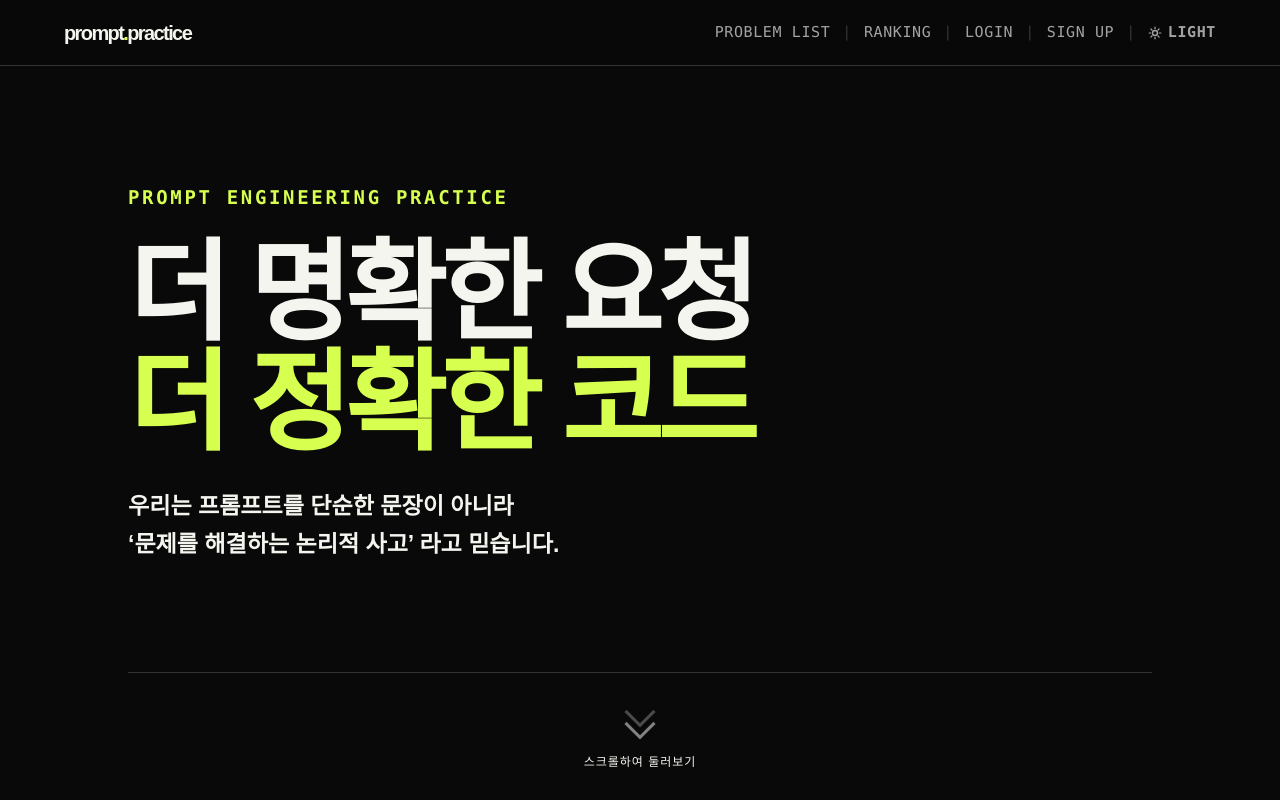
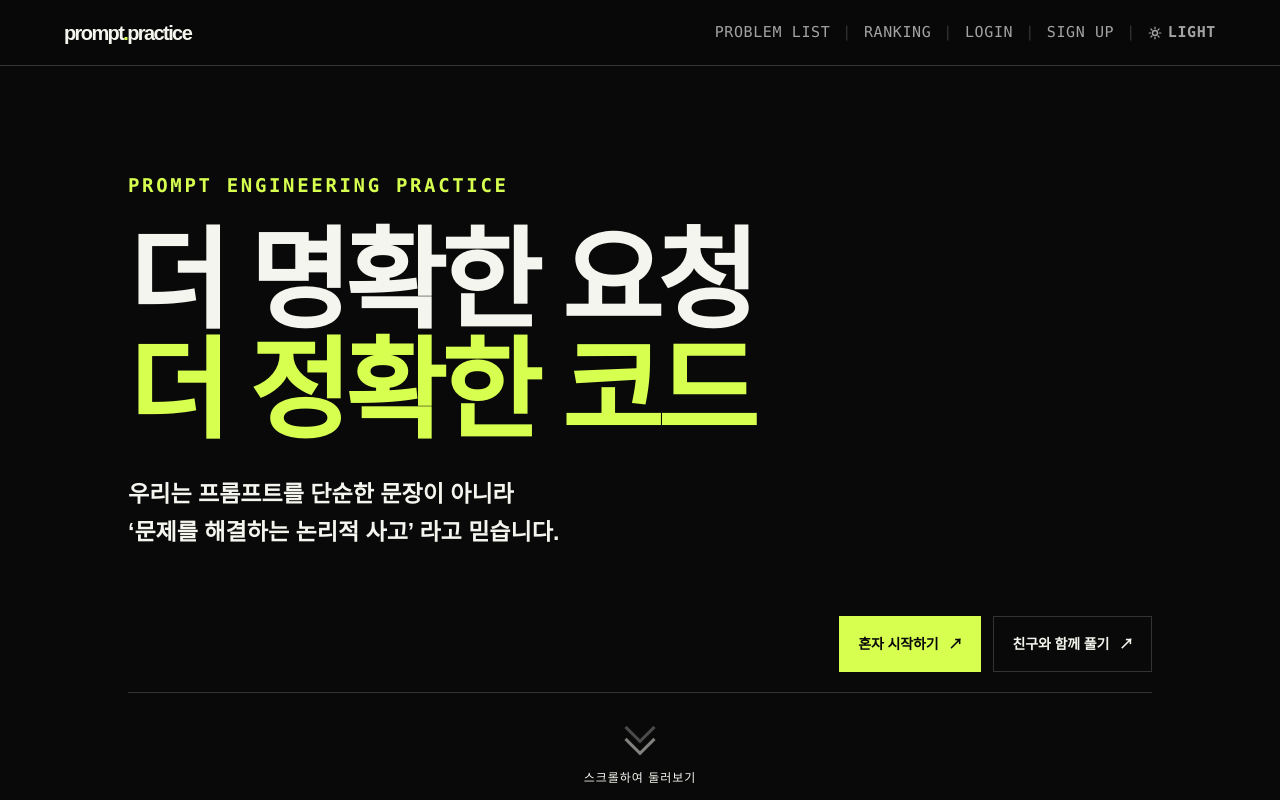
Before and after one commit to ddingorang/itsourprompt, a React (Vite) app in the folder frontend/: page / in a window 1280 px wide. Shown: the top 800 px of the page. Built offline with nearby package versions, Linux system fonts and the light colour scheme; no server answers.

Commit message:
landing: 첫 화면 시작 방식 선택 버튼 추가

```diff
--- a/frontend/src/index.css
+++ b/frontend/src/index.css
@@ -57,6 +57,12 @@ html { scroll-behavior: smooth; }
 .landing-page > header i { color: var(--acid); }
 .landing-display { text-wrap: balance; }
 .landing-hero { position: relative; }
+.landing-hero-actions a:first-child { border-color: var(--acid); background: var(--acid); color: #090909; }
+.landing-hero-actions a:first-child:hover,
+.landing-hero-actions a:first-child:focus-visible { background: transparent; color: var(--acid); }
+.landing-hero-actions a:last-child { border-color: var(--landing-border); color: var(--landing-text); }
+.landing-hero-actions a:last-child:hover,
+.landing-hero-actions a:last-child:focus-visible { border-color: var(--acid); background: var(--landing-bg); color: var(--acid); }
 .landing-scroll-cue { display: flex; flex-direction: column; align-items: center; gap: 24px; justify-self: center; color: var(--landing-text); font: 400 12px/1 Arial, 'Noto Sans KR', sans-serif; letter-spacing: .08em; white-space: nowrap; }
 .landing-scroll-arrows { display: flex; height: 31px; flex-direction: column; align-items: center; }
 .landing-scroll-arrows i { display: block; width: 22px; height: 22px; margin-bottom: -10px; transform: rotate(45deg); border-right: 3px solid #777; border-bottom: 3px solid #777; animation: landing-scroll-pulse 1.6s ease-in-out infinite; }
--- a/frontend/src/pages/HomePage.tsx
+++ b/frontend/src/pages/HomePage.tsx
@@ -116,12 +116,12 @@ export default function HomePage() {
       />
 
       <main className="flex-1 overflow-clip">
-        <section className="landing-hero mx-auto flex min-h-[calc(100svh-66px)] w-[80%] flex-col justify-between pt-[clamp(34px,5vw,64px)] pb-8 max-[1100px]:w-[90%] max-[760px]:w-[calc(100%_-_32px)]">
+        <section className="landing-hero mx-auto flex h-[calc(100svh-66px)] min-h-0 w-[80%] flex-col justify-between pt-[clamp(34px,5vw,64px)] pb-4 max-[1100px]:w-[90%] max-[760px]:h-[calc(100svh-81px)] max-[760px]:w-[calc(100%_-_32px)]">
           <div className="flex flex-1 flex-col justify-center">
             <div className="flex items-center gap-4 font-mono text-[19px] font-bold tracking-[0.14em] text-[var(--acid)]">
               <span>PROMPT ENGINEERING PRACTICE</span>
             </div>
-            <div className="pt-7 pb-14">
+            <div className="pt-7 pb-6">
               <h1 className="landing-display m-0 max-w-[1100px] text-[clamp(52px,9vw,110px)] leading-[1.0] font-black tracking-[-0.05em]">
                 더 명확한 요청
                 <br />
@@ -135,7 +135,32 @@ export default function HomePage() {
             </div>
           </div>
 
-          <div className="relative grid grid-cols-[minmax(0,1fr)_auto_minmax(0,1fr)] items-end gap-8 border-t border-[var(--landing-border)] pt-7 max-[680px]:grid-cols-1">
+          <div className="landing-hero-actions mb-5 ml-auto flex flex-wrap justify-end gap-3 max-[680px]:ml-0 max-[680px]:grid max-[680px]:grid-cols-1">
+            <Button className="group min-h-14 px-7" to="/problems">
+              <span>혼자 시작하기</span>
+              <span
+                className="transition-transform duration-200 group-hover:translate-x-0.5 group-hover:-translate-y-0.5 group-focus-visible:translate-x-0.5 group-focus-visible:-translate-y-0.5"
+                aria-hidden="true"
+              >
+                ↗
+              </span>
+            </Button>
+            <Button
+              className="group min-h-14 px-7"
+              to="/problems?mode=together"
+              variant="secondary"
+            >
+              <span>친구와 함께 풀기</span>
+              <span
+                className="transition-transform duration-200 group-hover:translate-x-0.5 group-hover:-translate-y-0.5 group-focus-visible:translate-x-0.5 group-focus-visible:-translate-y-0.5"
+                aria-hidden="true"
+              >
+                ↗
+              </span>
+            </Button>
+          </div>
+
+          <div className="relative grid grid-cols-[minmax(0,1fr)_auto_minmax(0,1fr)] items-end gap-8 border-t border-[var(--landing-border)] pt-6 max-[680px]:grid-cols-1">
             <span className="max-[680px]:hidden" aria-hidden="true" />
             <div className="landing-scroll-cue">
               <span className="landing-scroll-arrows" aria-hidden="true">
@@ -247,8 +272,8 @@ export default function HomePage() {
                 프롬프트가 달라집니다.
               </h2>
               <Button className="min-h-14 gap-2.5 px-7" to="/problems">
-                <span className="text-[14px]">문제 풀어보기</span>
-                <span className="text-[14px]" aria-hidden="true">↗</span>
+                <span>문제 풀어보기</span>
+                <span aria-hidden="true">↗</span>
               </Button>
             </div>
           </section>
--- a/frontend/src/shared/components/Button.tsx
+++ b/frontend/src/shared/components/Button.tsx
@@ -23,7 +23,7 @@ export default function Button({
 }: ButtonProps) {
 const baseClasses =
   'inline-flex min-h-11 cursor-pointer items-center justify-center gap-2.5 ' +
-  "border px-[18px] text-xs leading-none font-extrabold tracking-[-0.01em] [font-family:Arial,'Noto_Sans_KR',sans-serif] " +
+  "border px-[18px] text-[14px] leading-none font-extrabold tracking-[-0.01em] [font-family:Arial,'Noto_Sans_KR',sans-serif] " +
   'no-underline transition-[background,border-color,color,opacity] duration-200 ' +
   'disabled:cursor-not-allowed disabled:opacity-45'
 
```
